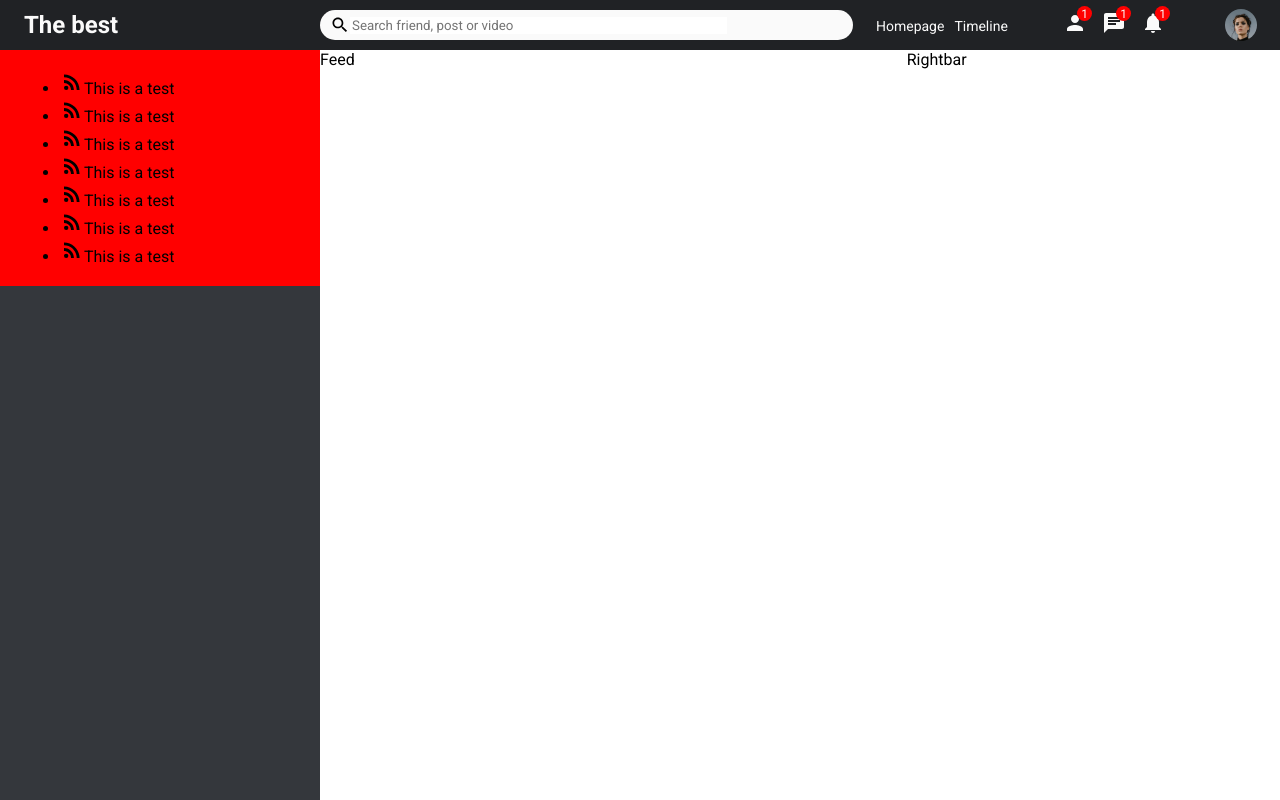
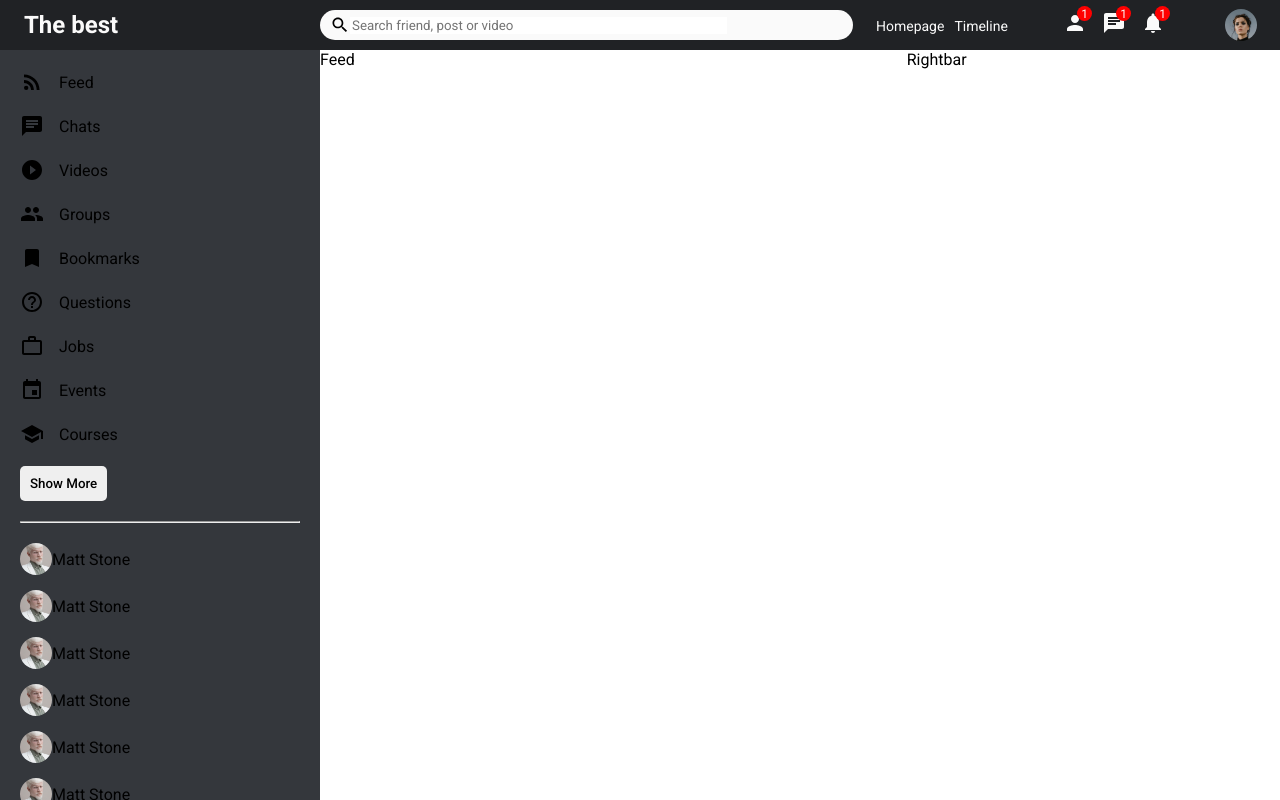
Before and after one commit to mato073/Social-Media, a React (Create React App) app in the folder front/: page / in a window 1280 px wide. Built offline with nearby package versions, Linux system fonts and the light colour scheme; the HTML template or start-up script is replaced by a standard one.

Commit message:
[MOD] Side bar style

```diff
--- a/front/src/components/sidebar/Sidebar.jsx
+++ b/front/src/components/sidebar/Sidebar.jsx
@@ -1,6 +1,16 @@
 import React from 'react'
 import './sidebar.css'
-import { RssFeed } from '@material-ui/icons'
+import {
+    RssFeed,
+    Chat,
+    PlayCircleFilledOutlined,
+    Group,
+    Bookmark,
+    HelpOutline,
+    WorkOutline,
+    Event,
+    School,
+} from "@material-ui/icons";
 
 const Sidebar = () => {
     return (
@@ -8,32 +18,80 @@
             <div className="sidebarWrapper">
                 <ul className="sidebarList">
                     <li className="sidebarListItem">
-                        <RssFeed className="sidebarListItemIcon" />
-                        <span className="sidebarListItemText">This is a test</span>
+                        <RssFeed className="sidebarIcon" />
+                        <span className="sidebarListItemText">Feed</span>
                     </li>
                     <li className="sidebarListItem">
-                        <RssFeed className="sidebarListItemIcon" />
-                        <span className="sidebarListItemText">This is a test</span>
+                        <Chat className="sidebarIcon" />
+                        <span className="sidebarListItemText">Chats</span>
                     </li>
                     <li className="sidebarListItem">
-                        <RssFeed className="sidebarListItemIcon" />
-                        <span className="sidebarListItemText">This is a test</span>
+                        <PlayCircleFilledOutlined className="sidebarIcon" />
+                        <span className="sidebarListItemText">Videos</span>
                     </li>
                     <li className="sidebarListItem">
-                        <RssFeed className="sidebarListItemIcon" />
-                        <span className="sidebarListItemText">This is a test</span>
+                        <Group className="sidebarIcon" />
+                        <span className="sidebarListItemText">Groups</span>
                     </li>
                     <li className="sidebarListItem">
-                        <RssFeed className="sidebarListItemIcon" />
-                        <span className="sidebarListItemText">This is a test</span>
+                        <Bookmark className="sidebarIcon" />
+                        <span className="sidebarListItemText">Bookmarks</span>
                     </li>
                     <li className="sidebarListItem">
-                        <RssFeed className="sidebarListItemIcon" />
-                        <span className="sidebarListItemText">This is a test</span>
+                        <HelpOutline className="sidebarIcon" />
+                        <span className="sidebarListItemText">Questions</span>
                     </li>
                     <li className="sidebarListItem">
-                        <RssFeed className="sidebarListItemIcon" />
-                        <span className="sidebarListItemText">This is a test</span>
+                        <WorkOutline className="sidebarIcon" />
+                        <span className="sidebarListItemText">Jobs</span>
+                    </li>
+                    <li className="sidebarListItem">
+                        <Event className="sidebarIcon" />
+                        <span className="sidebarListItemText">Events</span>
+                    </li>
+                    <li className="sidebarListItem">
+                        <School className="sidebarIcon" />
+                        <span className="sidebarListItemText">Courses</span>
+                    </li>
+                </ul>
+                <button className="sidebarButton">Show More</button>
+                <hr className="sidebarHr" />
+                <ul className="sidebarFriendList">
+                    <li className="sidebarFriend">
+                        <img src="/assets/person/2.jpeg" alt="" className="sidebarFriendImg" />
+                        <span className="sidebarFriendName">Matt Stone</span>
+                    </li>
+                    <li className="sidebarFriend">
+                        <img src="/assets/person/2.jpeg" alt="" className="sidebarFriendImg" />
+                        <span className="sidebarFriendName">Matt Stone</span>
+                    </li>
+                    <li className="sidebarFriend">
+                        <img src="/assets/person/2.jpeg" alt="" className="sidebarFriendImg" />
+                        <span className="sidebarFriendName">Matt Stone</span>
+                    </li>
+                    <li className="sidebarFriend">
+                        <img src="/assets/person/2.jpeg" alt="" className="sidebarFriendImg" />
+                        <span className="sidebarFriendName">Matt Stone</span>
+                    </li>
+                    <li className="sidebarFriend">
+                        <img src="/assets/person/2.jpeg" alt="" className="sidebarFriendImg" />
+                        <span className="sidebarFriendName">Matt Stone</span>
+                    </li>
+                    <li className="sidebarFriend">
+                        <img src="/assets/person/2.jpeg" alt="" className="sidebarFriendImg" />
+                        <span className="sidebarFriendName">Matt Stone</span>
+                    </li>
+                    <li className="sidebarFriend">
+                        <img src="/assets/person/2.jpeg" alt="" className="sidebarFriendImg" />
+                        <span className="sidebarFriendName">Matt Stone</span>
+                    </li>
+                    <li className="sidebarFriend">
+                        <img src="/assets/person/2.jpeg" alt="" className="sidebarFriendImg" />
+                        <span className="sidebarFriendName">Matt Stone</span>
+                    </li>
+                    <li className="sidebarFriend">
+                        <img src="/assets/person/2.jpeg" alt="" className="sidebarFriendImg" />
+                        <span className="sidebarFriendName">Matt Stone</span>
                     </li>
                 </ul>
             </div>
--- a/front/src/components/sidebar/sidebar.css
+++ b/front/src/components/sidebar/sidebar.css
@@ -2,9 +2,72 @@
     flex: 3;
     height: calc(100vh - 50px);
     background-color: #34373C;
+    overflow-y: scroll;
+    position: sticky;
+    top: 50px;
+}
+
+::-webkit-scrollbar {
+    width: 5px;
+}
+
+::-webkit-scrollbar-track {
+    background-color: #f1f1f1;
+}
+
+::-webkit-scrollbar-thumb {
+    background-color: rgb(179, 179, 179);
 }
 
 .sidebarWrapper {
     padding: 20px;
-    background-color: red;
 }
+
+.sidebarList {
+    padding: 0;
+    margin: 0;
+    list-style: none;
+}
+
+.sidebarListItem {
+    display: flex;
+    align-items: center;
+    margin-bottom: 20px;
+}
+
+.sidebarIcon {
+    margin-right: 15px;
+}
+
+.sidebarButton {
+    widows: 150px;
+    border: none;
+    padding: 10px;
+    border-radius: 5px;
+    font-weight: 500;
+}
+
+.sidebarHr {
+    margin: 20px 0;
+}
+
+.sidebarFriendList {
+    padding: 0;
+    margin: 0;
+    list-style: none;
+}
+
+.sidebarFriend {
+    display: flex;
+    align-items: center;
+    margin-bottom: 15px;
+}
+
+.sidebarFriendImg {
+    width: 32px;
+    height: 32px;
+    border-radius: 50%;
+    object-fit: cover;
+}
+
+.sidebarFriendName {}
```
